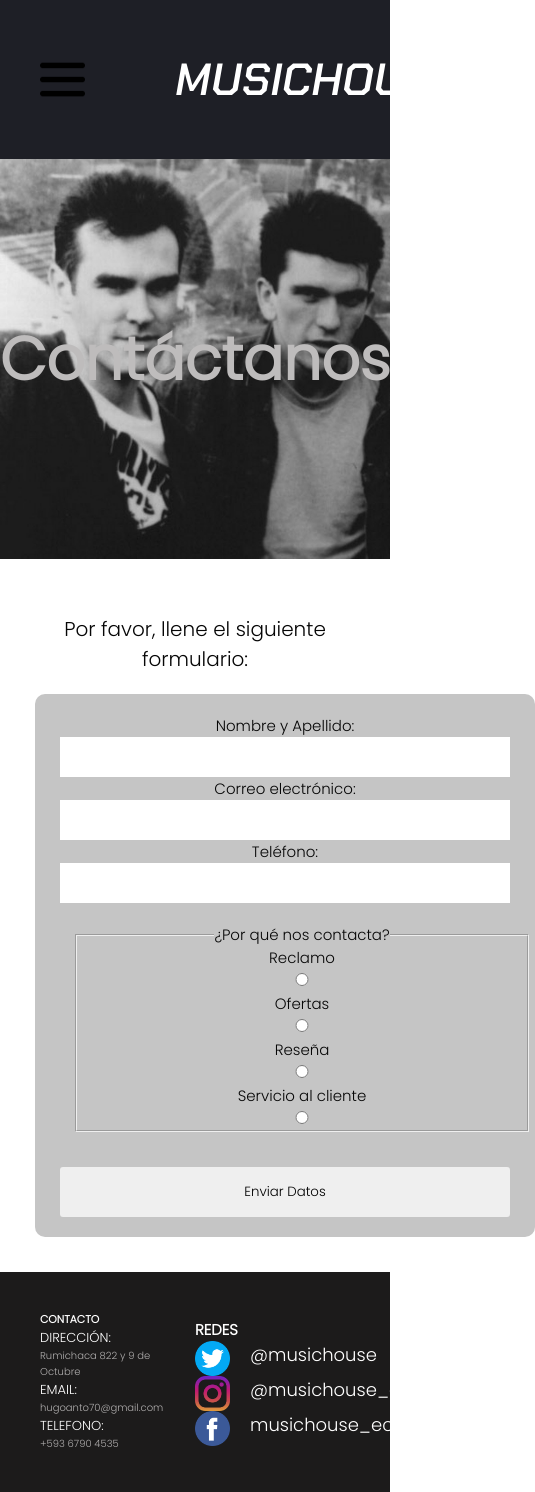
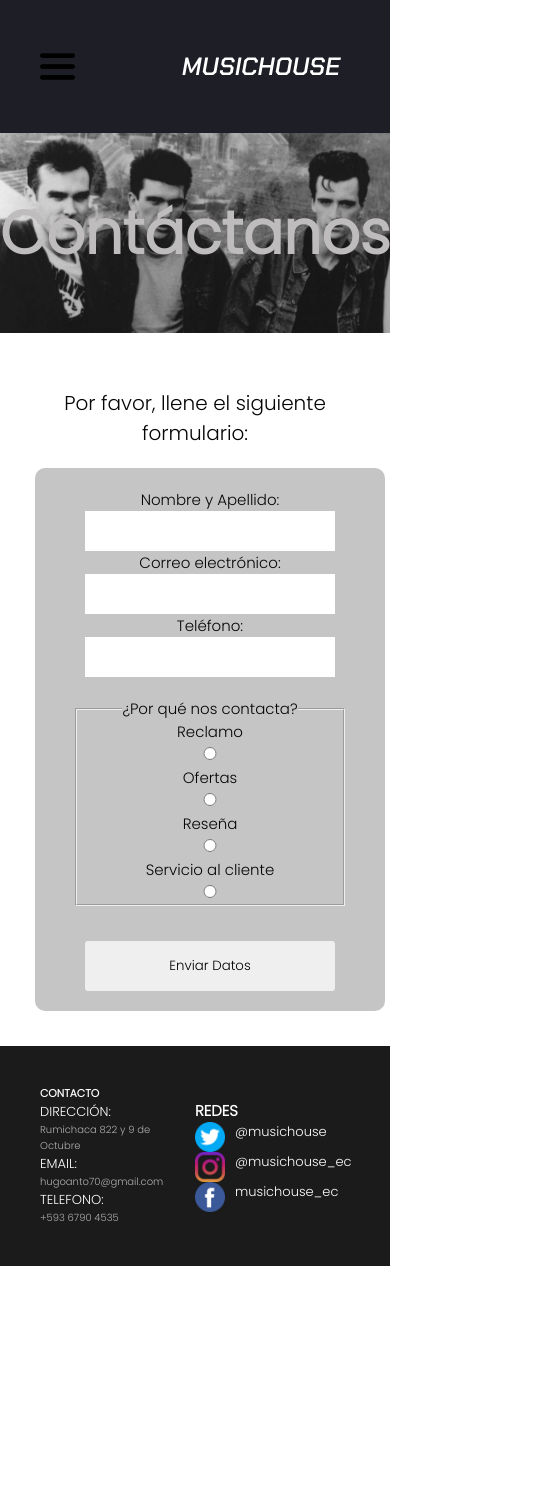
Before and after one commit to hugoanto70/MUSICHOUSE, a website: page pages/contactos.html in a window 390 px wide. Shown: the whole page, 535 px wide, since content can reach past the window. After the commit the page ends 1266 px from the top, so only its background shows below. Drawn offline with Linux system fonts and the light colour scheme.

Commit message:
MEDIA ACTUALIZADO

```diff
--- a/SCSS/styles.scss
+++ b/SCSS/styles.scss
@@ -40,12 +40,16 @@
     .menu{
       display:none;
     }
+
     @media(max-width:768px){
+      .logo{
+        font-size:35px;
+      }
 
       .menu{
       display:block;
       margin:40px;
-      width: 45px;
+      width: 35px;
       order:-1;
      }
      .menu:hover + ul {
@@ -57,23 +61,31 @@
       top:0;
       width:250px;
       height:100vh;
-      background-color: #fafafa;
+      background-color: #bfbfbf;
       flex-direction:column;
       align-items: center;
       padding-top:50px;
       transition: 0.5s;
+
       li a{
         color:#1c1b1b;
         margin-right:15px;
         cursor: pointer;
+        font-size: 20px;
 
       }
      }
      .enlaces:hover{
       left:0;
      }
+
    }
-}
+   @media(max-width:576px){
+    .logo{
+      font-size:25px;
+    }
+  }
+ }
 
 
 
@@ -136,13 +148,13 @@
      }
      @media(max-width:576px){
       .letras-centrales{
-        font-size: 40px;
+        font-size: 35px;
      }
      .info{
-        font-size: 50px;
+        font-size: 45px;
      }
      .info2{
-        font-size: 25px;
+        font-size: 30px;
      }
    }
  }
@@ -151,7 +163,7 @@
 
  /*heater contactos portada*/
  .portada2{
-    background-image: url(../multimedia/img/johnnyportada.png);
+    background-image: url(../multimedia/img/Musicos/smiths.jpg);
     width: 100%;
     height:200px;
     background-size: cover;
@@ -168,7 +180,7 @@
   }
  /*heater nosotros portada*/
  .portada3{
-    background-image: url(../multimedia/img/johnnyportada.png);
+    background-image: url(../multimedia/img/Musicos/thebeatles.jpg);
     width: 100%;
     height:200px;
     background-size: cover;
@@ -178,7 +190,7 @@
     align-items: center;
   .letras-centrales{
       text-align: center;
-      color: #bebcbc;
+      color: #dddbdb;
       font-size: 60px;
       margin:20px;
     }
@@ -271,7 +283,7 @@
 			padding: 20px;
 			margin: 0 auto;
       margin-bottom: 30px;
-			width: 500px;
+			width: 550px;
       input{
         border: 0;
         outline: none;
@@ -306,6 +318,20 @@
         background-color: yellow;
       }
 		}
+    @media(max-width:576px){
+      form{
+			width: 350px;
+      input{
+        border: 0;
+        outline: none;
+        width: 250px;
+        padding: 10px;
+        .field{
+          border: solid 1px #ccc;
+        }
+      }
+      }
+    }
   }
 
   /*main nosotros*/
@@ -343,6 +369,18 @@
       background-color: yellow;
     }
    }
+   @media(max-width:992px){
+    .valores{
+      grid-template-columns: 50% 50%;
+      justify-items: center;
+    }
+   }
+   @media(max-width:768px){
+    .valores{
+      grid-template-columns: 100%;
+
+    }
+  }
   }
 
 
@@ -406,7 +444,36 @@
               font-size: 13px;
              }
          }
-         .maps{height:85%}
+         .redes_sociales{
+          .redes{
+            font-size:13px;
+
+            .twitter{
+
+              width: 30px;
+              height: 30px;
+              background-size: fill;
+              margin-right: 10px;
+            }
+            .instagram{
+
+              width: 30px;
+              height: 30px;
+              background-size: fill;
+              margin-right: 10px;
+            }
+            .facebook{
+
+              width: 30px;
+              height: 30px;
+              background-size: fill;
+              margin-right: 10px;
+            }
+          }
+
+
+        }
+
 
       }
       @media(max-width:576px){
```
Also changed, not shown: index.html (+2 -2 lines), CSS/styles.css, multimedia/img/Captura de pantalla 2023-08-18 222103.png (added), multimedia/img/Captura de pantalla 2023-08-18 222103.svg (added), multimedia/img/MUSICHOUSE.png (added), multimedia/img/pua-de-guitarra.png (added), 1 other file.
